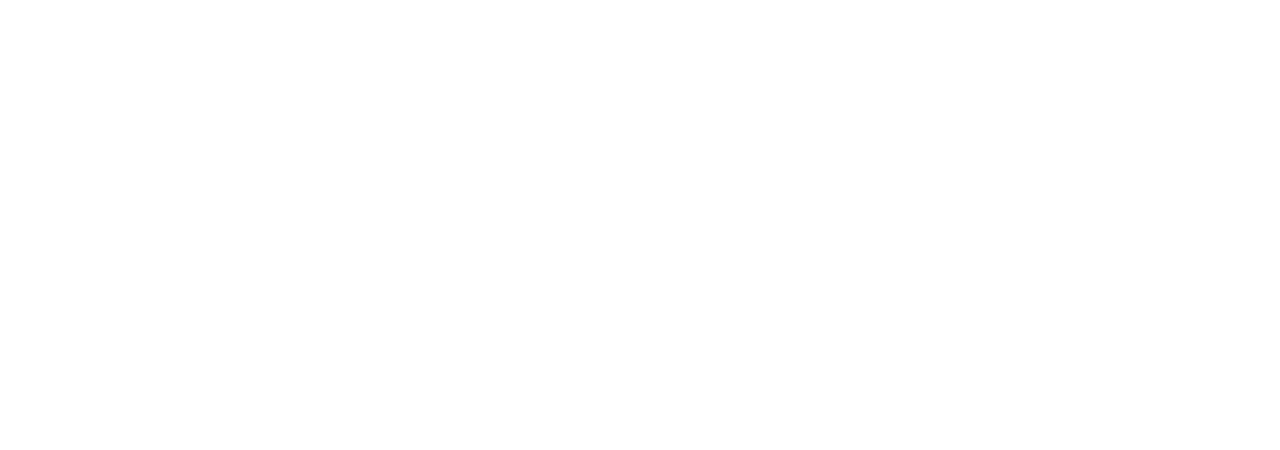
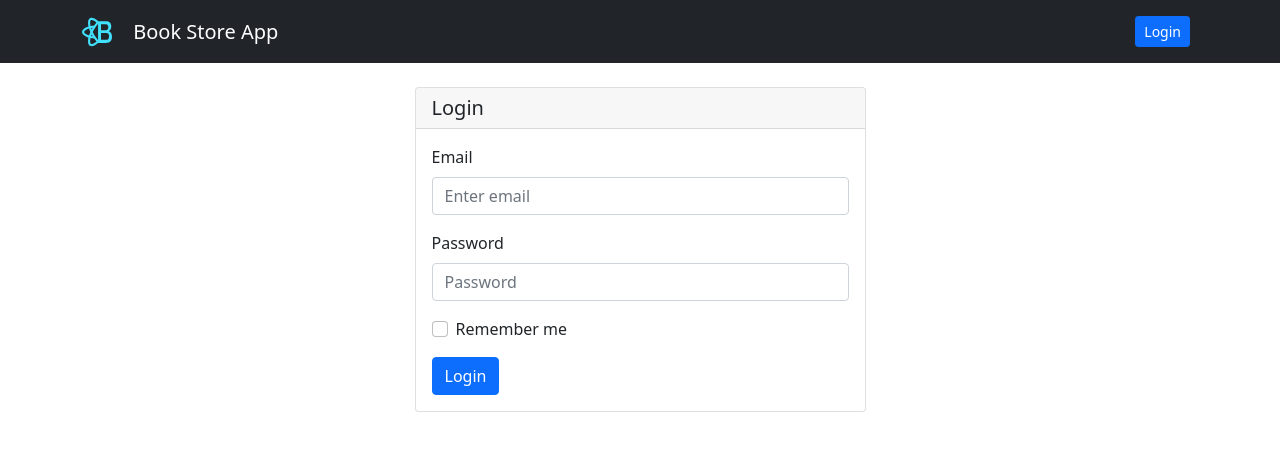
Before and after one commit to anhtuanst1/book_store_app, a React (Create React App) app in the folder source/book_management_fe/: page /login in a window 1280 px wide. Before the commit this address had no page. Shown: the top 450 px of the page. Built offline with nearby package versions, Linux system fonts and the light colour scheme.

Commit message:
update UI login with reactJs

```diff
--- a/source/book_management_fe/src/components/Common/BookDetail.jsx
+++ b/source/book_management_fe/src/components/Common/BookDetail.jsx
@@ -1,6 +1,6 @@
 import { Fragment, useEffect, useState } from 'react';
 import { useParams } from 'react-router-dom';
-import { getAPICall } from '../Datalayer/axiosMethodCalls';
+import { getAPICall } from '../Support/axiosMethodCalls';
 import { getBookDetail } from '../Configuration/config_url';
 
 import {
--- a/source/book_management_fe/src/components/Configuration/config_url.js
+++ b/source/book_management_fe/src/components/Configuration/config_url.js
@@ -1,5 +1,5 @@
 // All Endpoints.
 export const getListBooks = `http://bookmanagement-admin-dev.com/api/v1/book/list`;
 export const getBookDetail = `http://bookmanagement-admin-dev.com/api/v1/book/detail/__bookId`;
-export const doLogin = `http://demo0725191.mockable.io/put_data`;
+export const doLogin = `http://bookmanagement-admin-dev.com/api/v1/login`;
 export const refreshToken = `http://demo0725191.mockable.io/delete_data`;
--- a/source/book_management_fe/src/components/Home/index.jsx
+++ b/source/book_management_fe/src/components/Home.jsx
@@ -1,7 +1,7 @@
 import { Fragment, useEffect, useState } from 'react';
 import { useNavigate } from 'react-router-dom';
-import { getAPICall } from '../Datalayer/axiosMethodCalls';
-import { getListBooks } from '../Configuration/config_url';
+import { getAPICall } from './Support/axiosMethodCalls';
+import { getListBooks } from './Configuration/config_url';
 
 import {
     Container, Row, Col,
--- /dev/null
+++ b/source/book_management_fe/src/components/Login.jsx
@@ -0,0 +1,120 @@
+import { Fragment, useEffect, useState } from 'react';
+import { useNavigate } from 'react-router-dom';
+import { postAPICall } from './Support/axiosMethodCalls';
+import { doLogin } from './Configuration/config_url';
+
+import {
+    Container, Row, Col,
+    Card, Form, Button
+} from 'react-bootstrap';
+
+function Login () {
+    const [loginInfo, setLoginInfo] = useState({email: '', password: '', remember: false})
+    const [errorInfo, setErrorInfo] = useState({is_show: false, message: ''})
+    const [errorEmailInfo, setErrorEmailInfo] = useState({is_show: false, message: ''})
+    const [errorPasswordInfo, setErrorPasswordInfo] = useState({is_show: false, message: ''})
+    const navigate = useNavigate()
+
+    useEffect(() => {
+
+    }, [])
+
+    function submitLogin() {
+        postAPICall(doLogin, loginInfo).then(result => {
+            clearError()
+            console.log('login success ', result)
+        }).catch(error => {
+            clearError()
+            let resultError = error.response.data
+            if (error.response) {
+                if(resultError.response) {
+                    showError(resultError.response)
+                } else {
+                    setErrorInfo({is_show: true, message: resultError.message})
+                }
+            }
+        })
+    }
+
+    function showError(error) {
+        if(error.email) {
+            setErrorEmailInfo({is_show: true, message: error.email})
+        }
+
+        if(error.password) {
+            setErrorPasswordInfo({is_show: true, message: error.password})
+        }
+    }
+
+    function clearError() {
+        let dataClear = {is_show: false, message: ''}
+        setErrorEmailInfo(dataClear)
+        setErrorPasswordInfo(dataClear)
+        setErrorInfo(dataClear)
+    }
+
+    return (
+        <Fragment>
+            <h3 className='show-check-layout'>Login page</h3>
+            <Container>
+                <Row className='justify-content-center text-start'>
+                    <Col md={7} lg={6} xl={5}>
+                        <Card>
+                            <Card.Header as="h5">Login</Card.Header>
+                            <Card.Body>
+                                <Form>
+                                    <Form.Group className="mb-3" controlId="formBasicEmail">
+                                        <Form.Label>Email</Form.Label>
+                                        <Form.Control type="email" placeholder="Enter email"
+                                            value={loginInfo.email}
+                                            onChange={e => setLoginInfo({...loginInfo, email: e.target.value})} />
+                                        {
+                                            errorEmailInfo.is_show ?
+                                            (
+                                                <Form.Text className="text-danger">{errorEmailInfo.message}</Form.Text>
+                                            ) : ''
+                                        }
+                                    </Form.Group>
+
+                                    <Form.Group className="mb-3" controlId="formBasicPassword">
+                                        <Form.Label>Password</Form.Label>
+                                        <Form.Control type="password" placeholder="Password"
+                                            value={loginInfo.password}
+                                            onChange={e => setLoginInfo({...loginInfo, password: e.target.value})} />
+                                        {
+                                            errorPasswordInfo.is_show ?
+                                            (
+                                                <Form.Text className="text-danger">{errorPasswordInfo.message}</Form.Text>
+                                            ) : ''
+                                        }
+                                    </Form.Group>
+
+                                    <Form.Group className="mb-3" controlId="formBasicCheckbox">
+                                        <Form.Check type="checkbox" label="Remember me"
+                                            value={loginInfo.remember}
+                                            onChange={e => setLoginInfo({...loginInfo, remember: e.target.checked})} />
+                                    </Form.Group>
+
+                                    {
+                                        errorInfo.is_show ?
+                                        (
+                                            <Form.Group className="mb-3">
+                                                <Form.Text className="text-danger">{errorInfo.message}</Form.Text>
+                                            </Form.Group>
+                                        ) : ''
+                                    }
+
+                                    <Button variant="primary" type="button" onClick={() => submitLogin()}>
+                                        Login
+                                    </Button>
+                                </Form>
+                            </Card.Body>
+                        </Card>
+                    </Col>
+                </Row>
+            </Container>
+        </Fragment>
+    )
+}
+
+export default Login
--- a/source/book_management_fe/src/index.js
+++ b/source/book_management_fe/src/index.js
@@ -14,6 +14,7 @@
 } from "react-router-dom";
 
 import Home from './components/Home';
+import Login from './components/Login';
 import Admin from './components/Admin';
 import Dashboard from './components/Admin/DashBoard';
 import BookManagements from './components/Admin/BookManagements';
@@ -31,6 +32,7 @@
         <Routes>
           <Route path="/" element={<App />}>
             <Route index element={<Home />} />
+            <Route path="login" element={<Login />} />
             <Route path="book/:bookId" element={<BookDetail />} />
           </Route>
           <Route path="admin" element={<Admin />}>
```
Also changed, not shown: source/book_management_fe/src/components/Support/axiosMethodCalls.js (renamed from source/book_management_fe/src/components/Datalayer/axiosMethodCalls.js).
